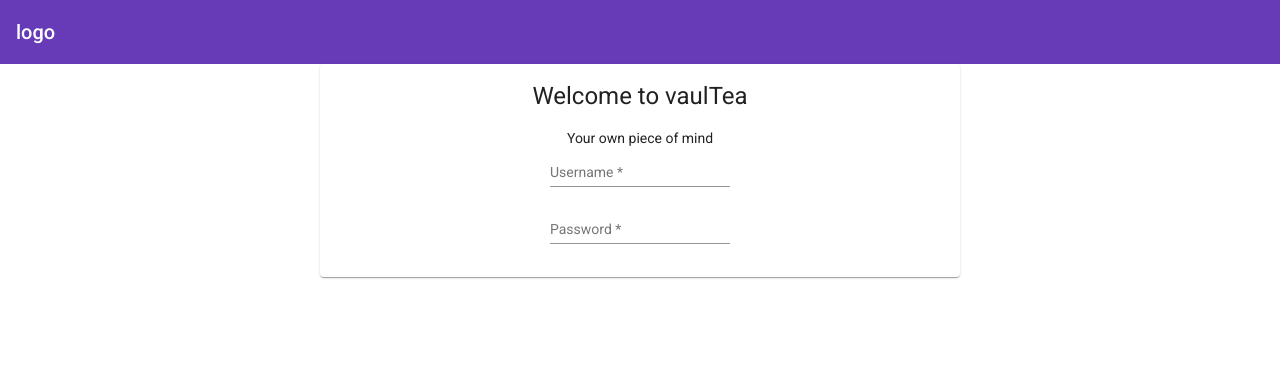
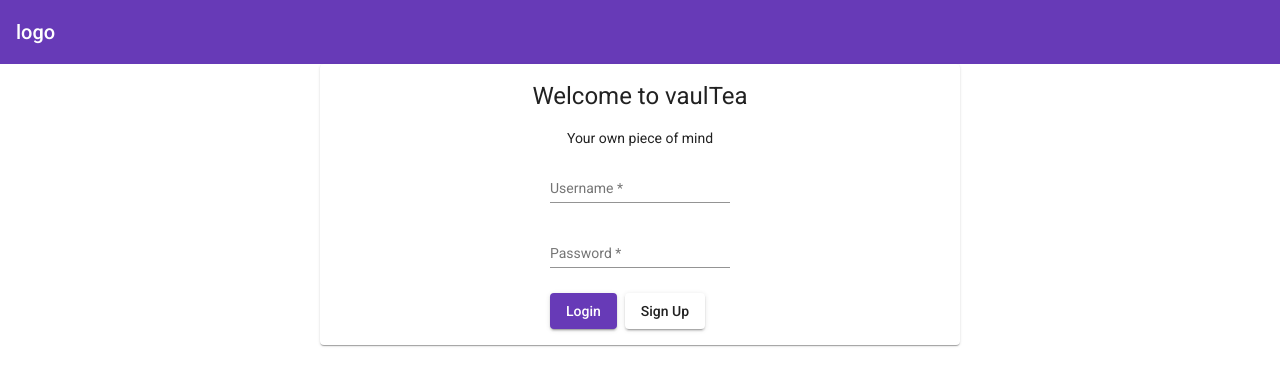
Before and after one commit to Noah231515/vaultea, an Angular app in the folder vaulteaclient/: page /login in a window 1280 px wide. Shown: the top 386 px of the page. Built offline with nearby package versions, Linux system fonts and the light colour scheme.

Commit message:
add buttons

```diff
--- a/vaulteaclient/src/app/authentication/login-page/login-page.component.html
+++ b/vaulteaclient/src/app/authentication/login-page/login-page.component.html
@@ -1,17 +1,28 @@
 <mat-card class='card-position' fxFlex='50%'>
-    <div fxFlex fxLayout='column' fxLayoutAlign='center center'>
+    <div fxFlex fxLayout='column' fxLayoutAlign='center center' fxLayoutGap='16px'>
         <h1>Welcome to vaulTea</h1>
         <span>Your own piece of mind</span>
-        <div fxFlex fxLayout="column" fxFlexLayoutGap="16px">
+        <div fxFlex fxLayout="column" fxLayoutGap="8px">
             <vaultea-input
                 [formControl]='form.get("username")'
                 label='Username'
-
             ></vaultea-input>
             <vaultea-input
                 [formControl]='form.get("password")'
                 label='Password'
             ></vaultea-input>
+            <div fxLayout='row' fxLayoutGap='8px'>
+                <vaultea-button
+                    text='Login'
+                    color='primary'
+                    buttonTypeClass='mat-raised-button'
+                ></vaultea-button>
+                <vaultea-button
+                    text='Sign Up'
+                    color='secondary'
+                    buttonTypeClass='mat-raised-button'
+                ></vaultea-button>
+            </div>
         </div>
     </div>
 </mat-card>
```
